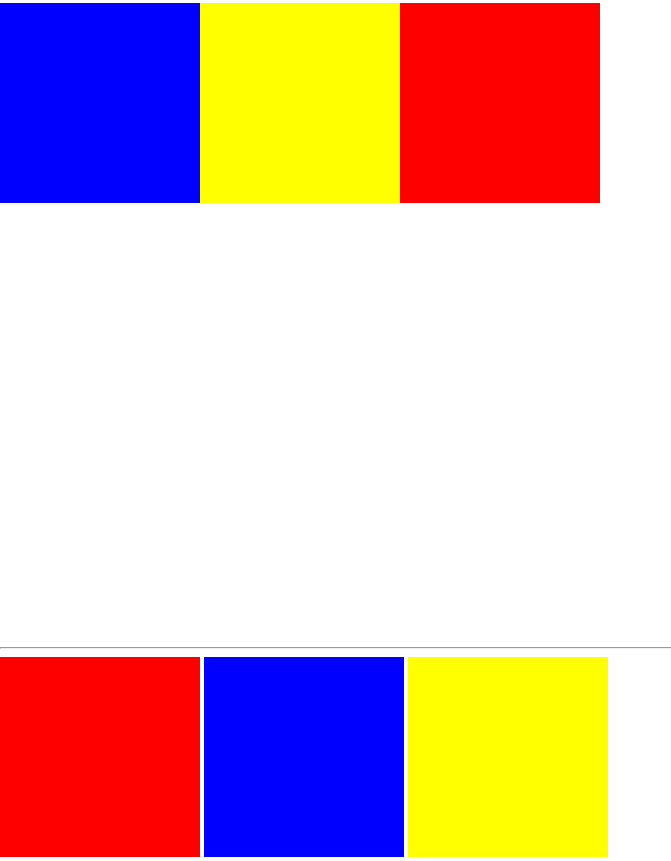
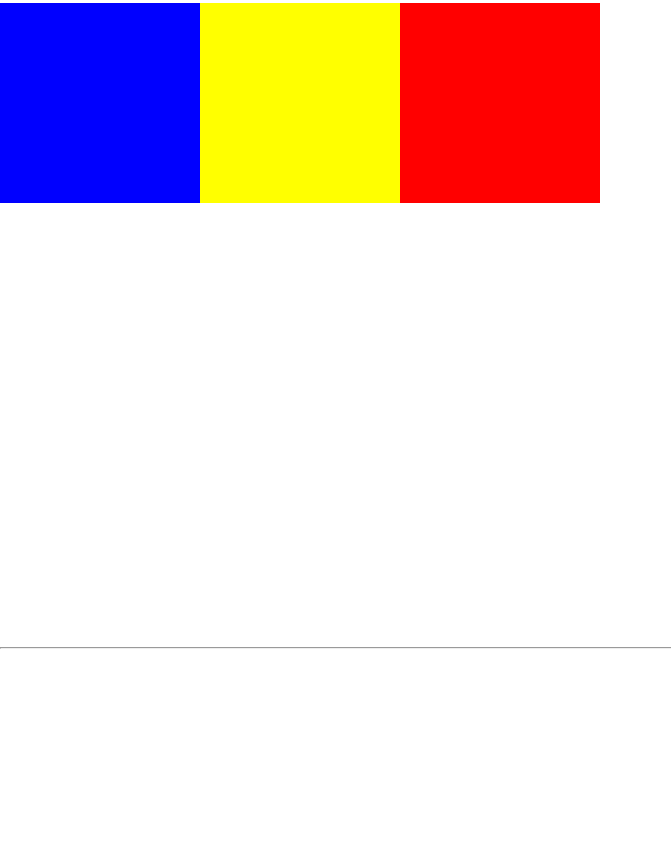
Before and after one commit to sahilsajan/testdiv, a plain HTML site: page index.html in a window 1280 px wide. Shown: the part 771-1632 px from the top of the page, without its empty margins (0-671 px from the left). After the commit the page ends 1428 px from the top, so only its background shows below. Drawn offline with Linux system fonts and the light colour scheme.

Commit message:
div changes

```diff
--- a/index.html
+++ b/index.html
@@ -23,8 +23,6 @@
     <div class="third"></div>
     <br><br>
     <hr>
-    <div class="first1"></div>
-    <div class="second2"></div>
-    <div class="third3"></div>
+
 </body>
 </html>
--- a/style.css
+++ b/style.css
@@ -50,21 +50,3 @@ h1{
     bottom: 400px;
 
 }
-.first1{
-    height: 200px;
-    width:  200px;
-    background-color: red;
-    display: inline-block;
-}
-.second2{
-    height: 200px;
-    width:  200px;
-    background-color: blue;
-    display: inline-block;
-}
-.third3{
-    height: 200px;
-    width:  200px;
-    background-color: yellow;
-    display: inline-block;
-}
```
